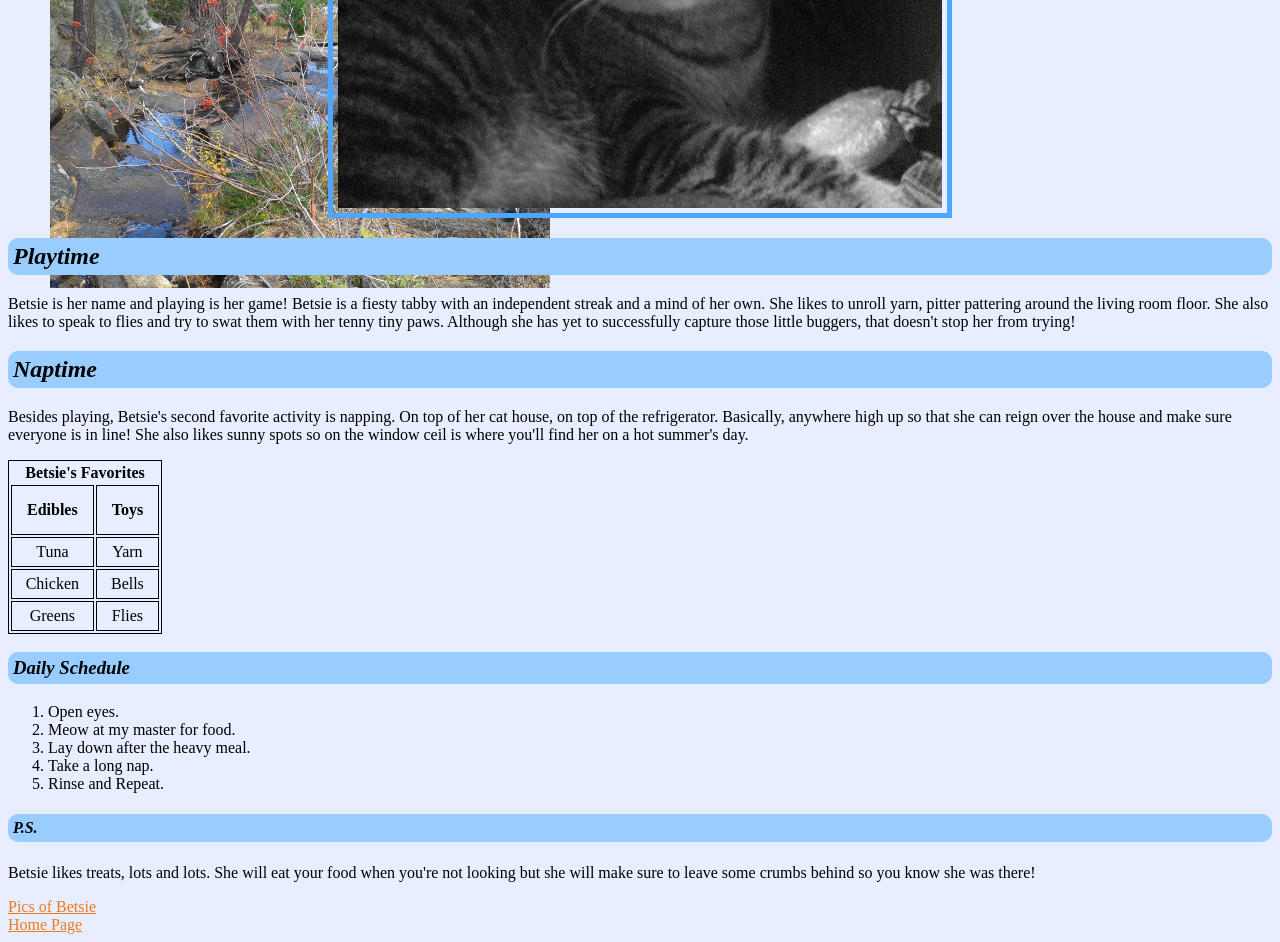
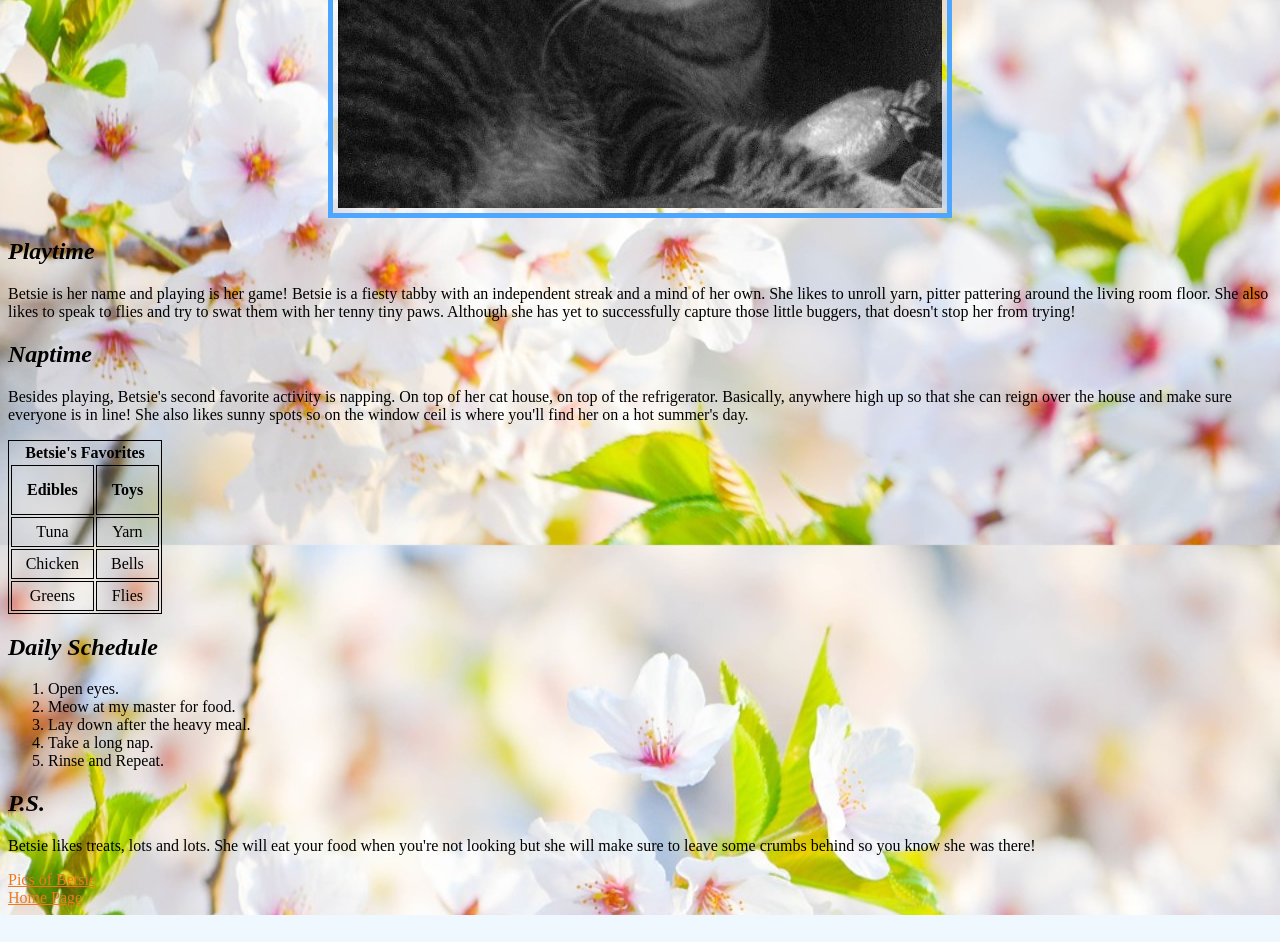
Before and after one commit to apriltang09/apriltang09.github.io, a plain HTML site: page cat-page.html in a window 1280 px wide. Shown: the part 307-1249 px from the top of the page. After the commit the page ends 1222 px from the top, so only its background shows below. Drawn offline with Linux system fonts and the light colour scheme.

Commit message:
fixed pages

```diff
--- a/cat-page.html
+++ b/cat-page.html
@@ -8,7 +8,6 @@
 <body>
 	<h1 class="hello">Betsie the Cat</h1>
 		<img class="profile-pic" src="images/cat-stare.jpg" alt="cat stare">
-		<img id="background" src="images/background-pic.jpg" alt="nature background">
 	<h2 class="colored-block">Playtime</h2>
 	<div>
 		<p>Betsie is her name and playing is her game! Betsie is a fiesty tabby with an independent streak and a mind of her own. She likes to unroll yarn, pitter pattering around the living room floor. She also likes to speak to flies and try to swat them with her tenny tiny paws. Although she has yet to successfully capture those little buggers, that doesn't stop her from trying! </p>
@@ -39,7 +38,7 @@
 			<td class="table-list">Flies</td>
 		</tr>
 	</table>
-	<h3 class="colored-block">Daily Schedule</h3>
+	<h2 class="colored-block">Daily Schedule</h2>
 	<div>
 		<ol>
 			<li>Open eyes.</li>
@@ -49,7 +48,7 @@
 			<li>Rinse and Repeat.</li>
 		</ol>
 	</div>
-	<h4 class="colored-block">P.S.</h4>
+	<h2 class="colored-block">P.S.</h2>
 		<p>Betsie likes treats, lots and lots. She will eat your food when you're not looking but she will make sure to leave some crumbs behind so you know she was there!</p>
 		<nav>
 			<a href="more-pics.html">Pics of Betsie</a>
--- a/styles.css
+++ b/styles.css
@@ -10,19 +10,12 @@
 	font-weight: bold;
 	font-style: oblique;
 	text-align: center;
+
 }
 
 body {
-	background-color: #e6eeff;
-}
-
-#background {
-	position: absolute;
-	left: 50px;
-	top: 170px;
-	width: 500px;
-	height: 425px;
-	z-index: -1;
+	background: #F0F8FF url("images/white-flowers.jpg");
+	background-size: 100%;
 }
 
 .profile-pic {
@@ -45,12 +38,6 @@ table {
 	padding: 5px;
 	text-align: center;
 	border: 1px solid black;
-}
-
-.colored-block {
-	background-color: #99ccff;
-	border-radius: 10px;
-	padding: 5px;
 }
 
 #firstcatpic {
```
Also changed, not shown: index.html (+2 -6 lines).
